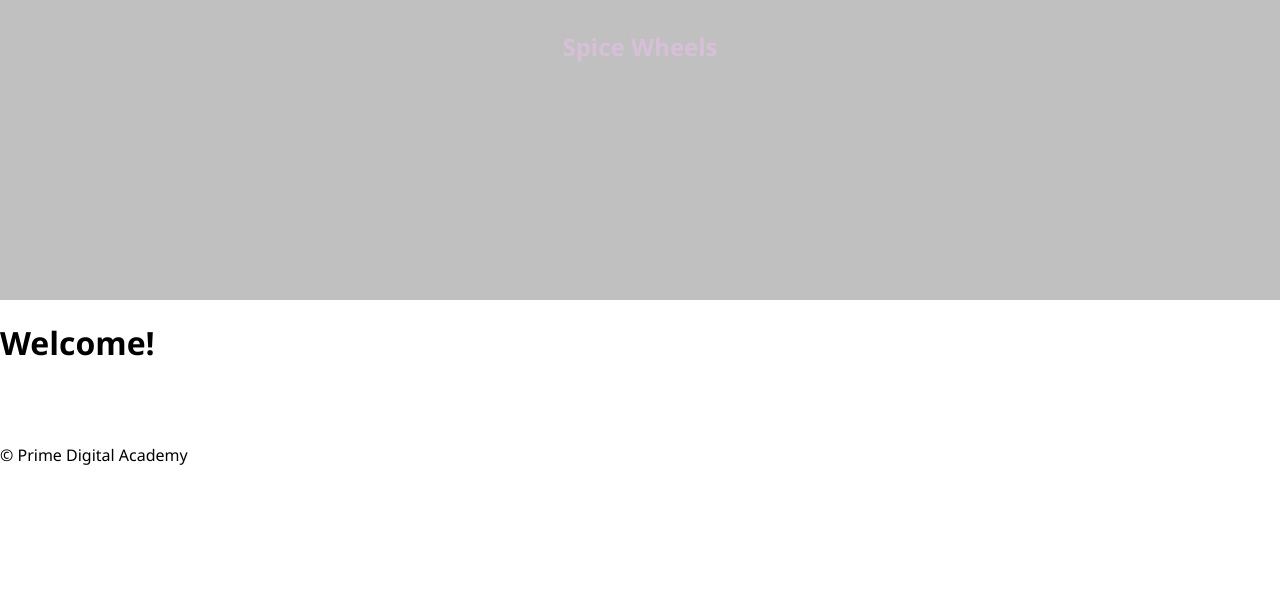
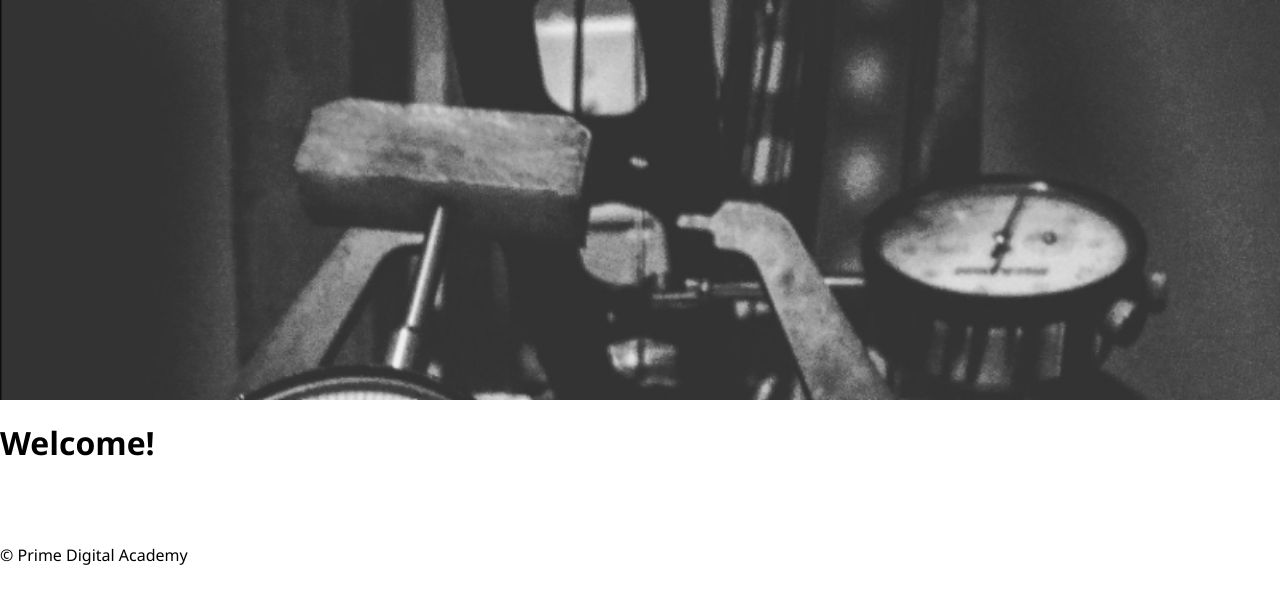
Before and after one commit to TianaJohnson/spice-wheels1.0, a React (Create React App) app: page /#/home in a window 1280 px wide. Shown: the top 604 px of the page. Built offline with nearby package versions, Linux system fonts and the light colour scheme; no server answers.

Commit message:
no progress done

```diff
--- a/public/index.html
+++ b/public/index.html
@@ -4,6 +4,7 @@
     <meta charset="utf-8">
     <meta name="viewport" content="width=device-width, initial-scale=1, shrink-to-fit=no">
     <meta name="theme-color" content="#000000">
+    <link href="https://fonts.googleapis.com/css?family=Merriweather&display=swap" rel="stylesheet">
 
     <title>App</title>
   </head>
--- a/src/components/Header/Header.css
+++ b/src/components/Header/Header.css
@@ -1,37 +1,8 @@
-.header-main {
-    font-weight: 700;
-    text-align: center;
-    background-color: silver;
-    margin: auto;
-    height: 300px;
-    position: relative;
-    background-size: cover;
-    font-size: 24px;
+.header {
+  font-family:'Merriweather', serif;
+  overflow: hidden;
+  background-image: url("/images/truingstand.JPG");
+  background-repeat: no-repeat;
+  background-size: cover;
+  height: 400px;
 }
-
-.header-title {
-  margin-top: 30px;
-  color: thistle;
-  display: inline-block;
-  /* this ^ somehow filled in that top gap... */
-}
-
-/* .nav {
-  overflow: hidden;
-  background-color: silver;
-} */
-
-/* .nav-link {
-  float: left;
-  color: #f2f2f2;
-  background-color: #6f7777;
-  text-align: center;
-  padding: 24px 10px;
-  text-decoration: none;
-  font-size: 15px;
-} */
-
-
-/* .nav-right {
-  float: right;
-} */
--- a/src/components/Header/Header.js
+++ b/src/components/Header/Header.js
@@ -7,8 +7,8 @@ import './Header.css';
 class Header extends Component {
   render(){
     return(
-      <div className="header-main">
-        <div className="header-title">Spice Wheels</div>
+      <div className="header">
+
       </div>
     )
   }
```
Also changed, not shown: images/spice-wheels-img-1.jpeg (deleted), images/truingstand.JPG (added).
